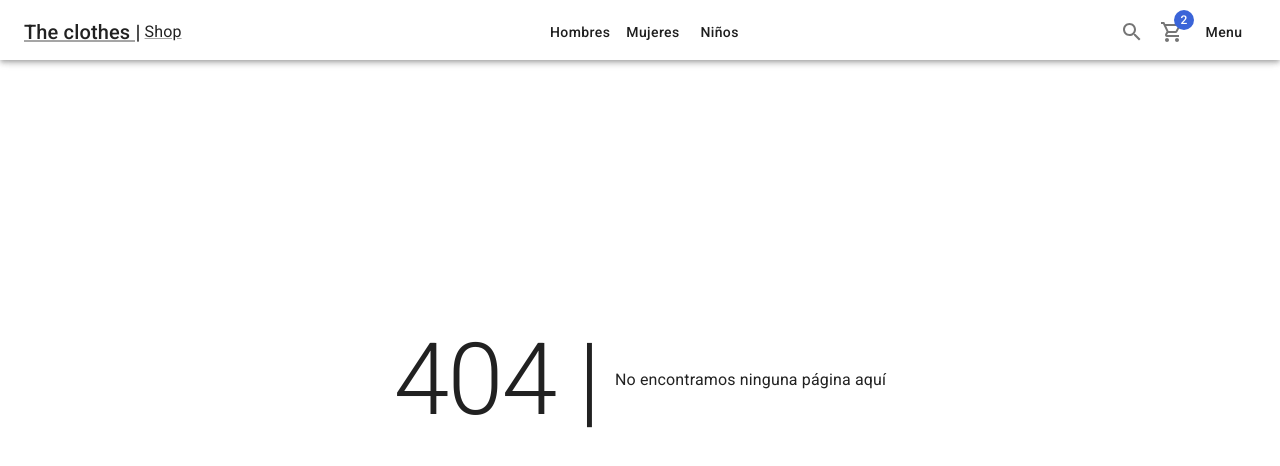
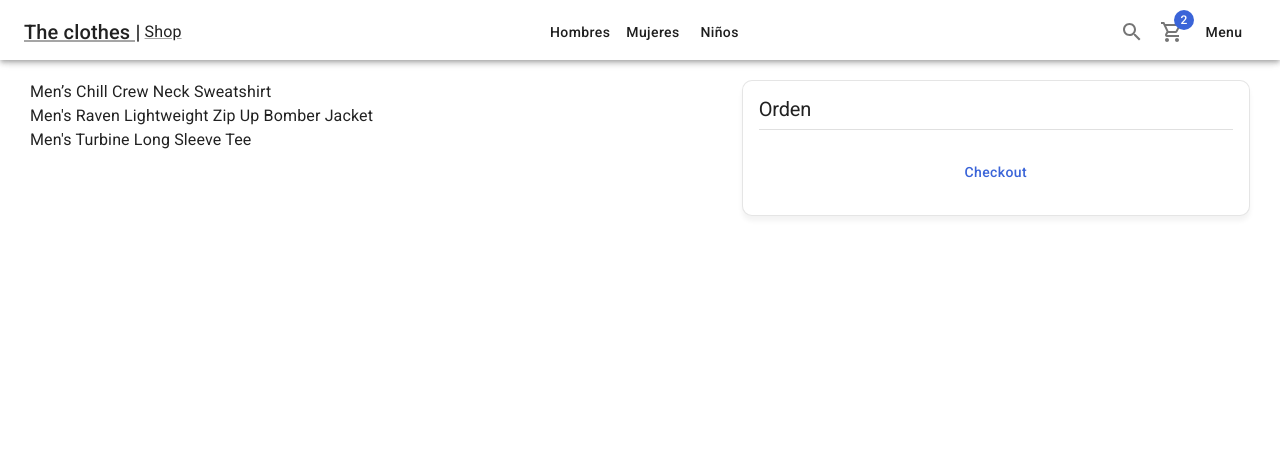
Before and after one commit to juanDaRestrepo/clothes-shop, a Next.js app: page /cart in a window 1280 px wide. Before the commit this address had no page. Shown: the top 466 px of the page. Built offline with nearby package versions, Linux system fonts and the light colour scheme.

Commit message:
Create cart page and CartList component

```diff
--- /dev/null
+++ b/components/cart/CartList.tsx
@@ -0,0 +1,24 @@
+import { Typography } from "@mui/material"
+import { initialData } from "../../database/products"
+
+
+const productsInCart = [
+    initialData.products[0],
+    initialData.products[2],
+    initialData.products[3],
+]
+
+const CartList = () => {
+  return (
+    <>
+    {
+        productsInCart.map( product => (
+            <Typography key={ product.slug}>{ product.title }</Typography>
+        ))
+    }
+
+    </>
+  )
+}
+
+export default CartList
--- /dev/null
+++ b/components/cart/index.ts
@@ -0,0 +1 @@
+export * from './CartList';
--- /dev/null
+++ b/pages/cart/index.tsx
@@ -0,0 +1,37 @@
+import React from 'react'
+import { ShopLayout } from '../../components/layouts'
+import { Box, Button, Card, CardContent, Divider, Grid, Typography } from '@mui/material'
+import CartList from '../../components/cart/CartList'
+
+const CartPage = () => {
+  return (
+    <ShopLayout title='Carrito -3' pageDescription={'Carrito de compras de la tienda'}>
+        <Grid container>
+            <Grid item xs={ 12 } sm={ 7 }>
+                <CartList />
+            </Grid>
+            <Grid item xs={ 12 } sm={ 5 }>
+                <Card className='summary-card'>
+                    <CardContent>
+                        <Typography variant='h2'>
+                            Orden
+                        </Typography>
+                        <Divider sx={{my:1}}/>
+
+                        {/* Order Summary */}
+                        <Box sx={{ mt:3 }}>
+                            <Button color='secondary' className='circular-btn' fullWidth>
+                                Checkout
+                            </Button>
+                        </Box>
+                    </CardContent>
+                </Card>
+
+            </Grid>
+        </Grid>
+
+    </ShopLayout>
+  )
+}
+
+export default CartPage
```
